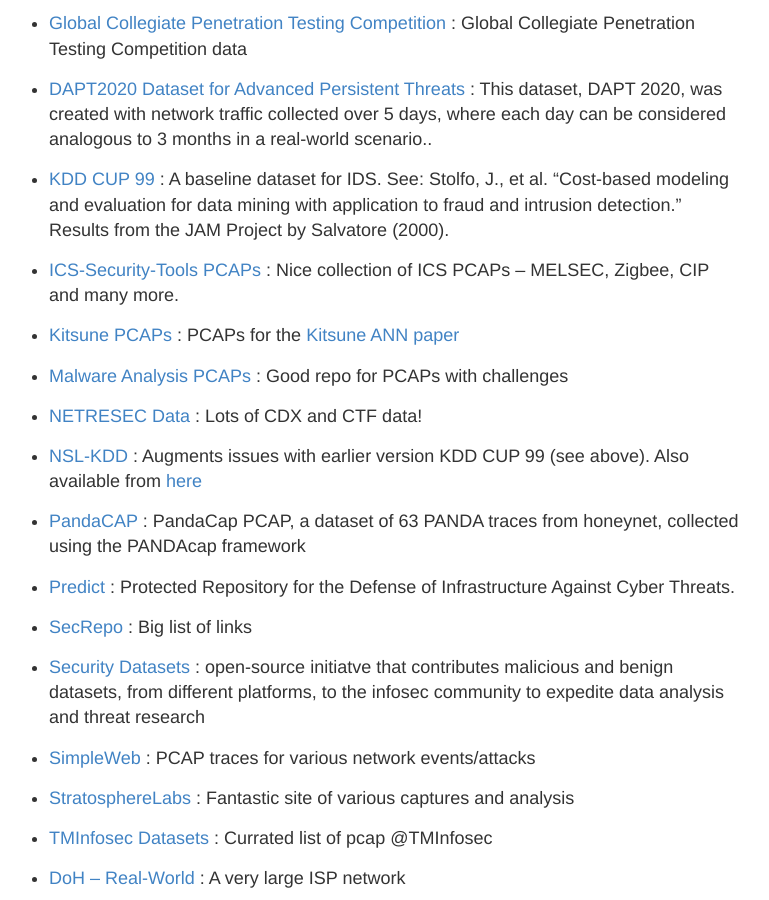
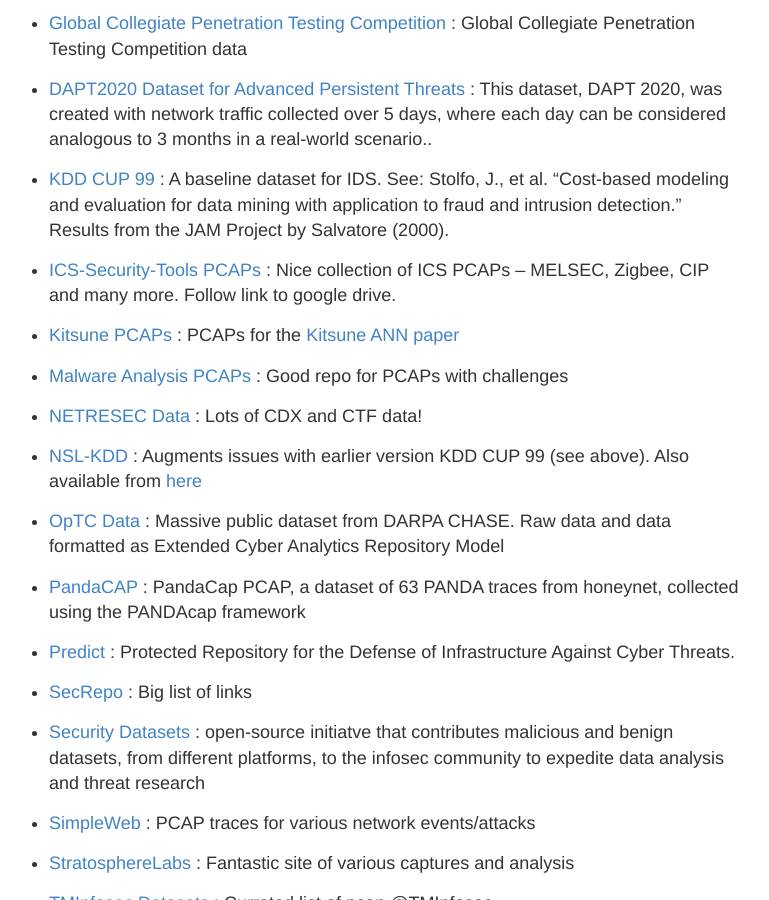
Before and after one commit to stevehenderson/stevehenderson.github.io, a Jekyll site: the page built from data.md, in a window 1280 px wide and 900 px high, scrolled down 1252 px. Shown: the whole window, without its empty margins (261-1030 px from the left). Built offline with Jekyll 4.4.1, drawn with Linux system fonts in a browser that asks for light colours.

Commit message:
Update data.md

```diff
--- a/data.md
+++ b/data.md
@@ -48,7 +48,7 @@
 
    * [KDD CUP 99](http://kdd.ics.uci.edu/databases/kddcup99/kddcup99.html) : A baseline dataset for IDS.  See: Stolfo, J., et al. "Cost-based modeling and evaluation for data mining with application to fraud and intrusion detection." Results from the JAM Project by Salvatore (2000).
 
-   * [ICS-Security-Tools PCAPs](https://github.com/ITI/ICS-Security-Tools/tree/master/pcaps) : Nice collection of ICS PCAPs -- MELSEC, Zigbee, CIP and many more.
+   * [ICS-Security-Tools PCAPs](https://github.com/ITI/ICS-Security-Tools/tree/master/pcaps) : Nice collection of ICS PCAPs -- MELSEC, Zigbee, CIP and many more.  Follow link to google drive.
 
    * [Kitsune PCAPs](https://drive.google.com/drive/folders/1kmoWY4poGWfmmVSdSu-r_3Vo84Tu4PyE) : PCAPs for the [Kitsune ANN paper](https://archive.ics.uci.edu/ml/datasets/Kitsune+Network+Attack+Dataset)
 
@@ -57,6 +57,8 @@
    * [NETRESEC Data](http://www.netresec.com/?page=PcapFiles) : Lots of CDX and CTF data!
 
    * [NSL-KDD](https://web.archive.org/web/20150205070216/http://nsl.cs.unb.ca/NSL-KDD/) : Augments issues with earlier version KDD CUP 99 (see above).  Also available from [here](http://www.unb.ca/research/iscx/dataset/iscx-NSL-KDD-dataset.html)
+
+   * [OpTC Data](https://github.com/FiveDirections/OpTC-data/tree/master) : Massive public dataset from DARPA CHASE.  Raw data and data formatted as Extended Cyber Analytics Repository Model
 
    * [PandaCAP](https://zenodo.org/record/3759652#.Y5juvtLMJhE) : PandaCap PCAP, a dataset of 63 PANDA traces from honeynet, collected using the PANDAcap framework
 
```
